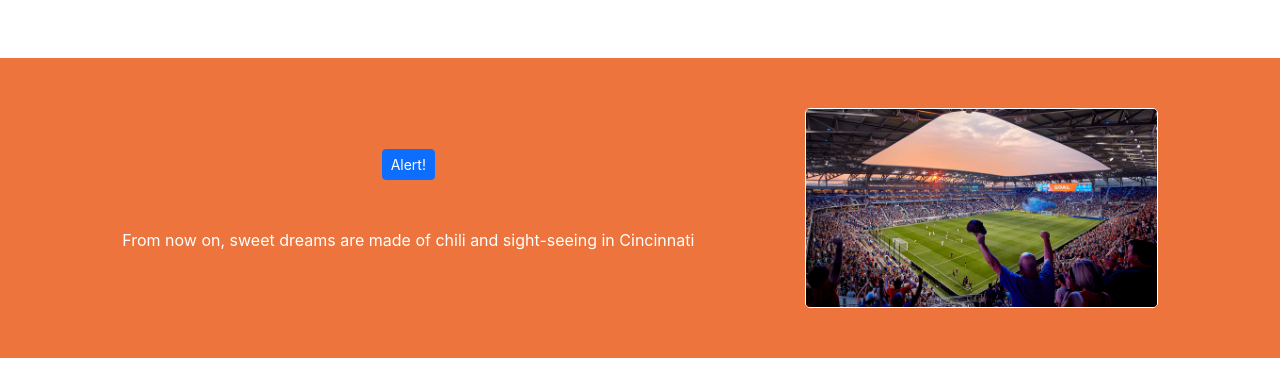
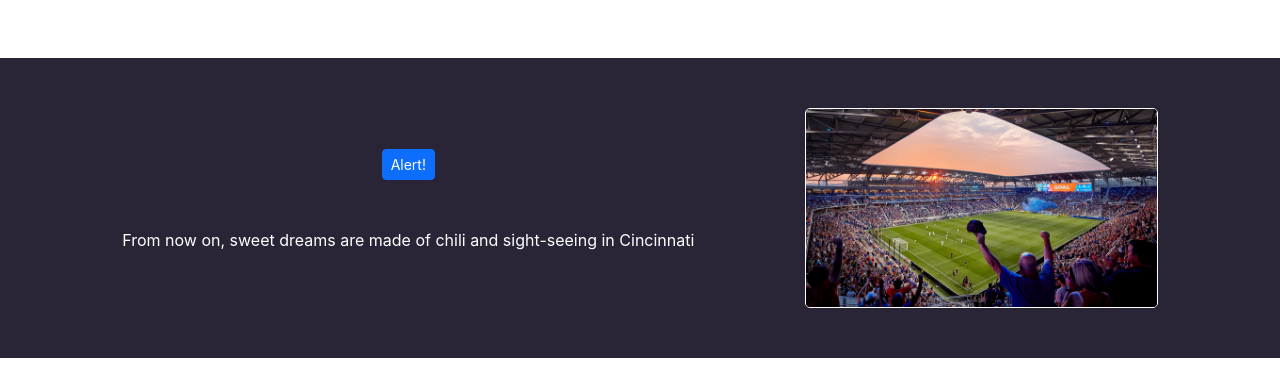
Before and after one commit to pritumdebnath/cap-project, a React (Create React App) app: page / in a window 1280 px wide. Shown: the part 1482-1861 px from the top of the page. Built offline with nearby package versions, Linux system fonts and the light colour scheme.

Commit message:
color change

```diff
--- a/src/components/style/middle.style.css
+++ b/src/components/style/middle.style.css
@@ -3,7 +3,7 @@
   display: flex;
   justify-content: space-evenly;
   align-items: center;
-  background-color: #ea5d1bda;;
+  background-color: #050115da;
 }
 
 .new-image {
```
